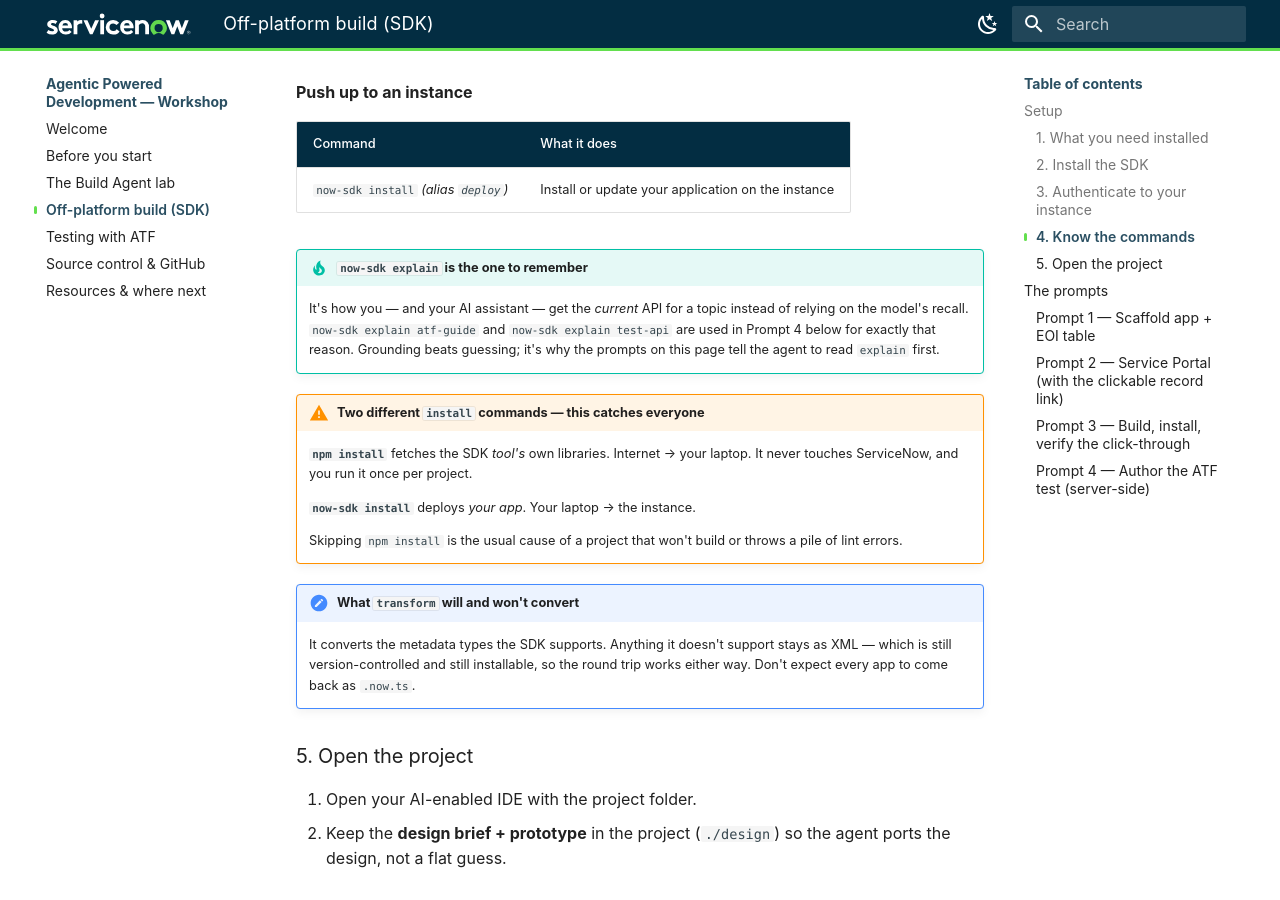
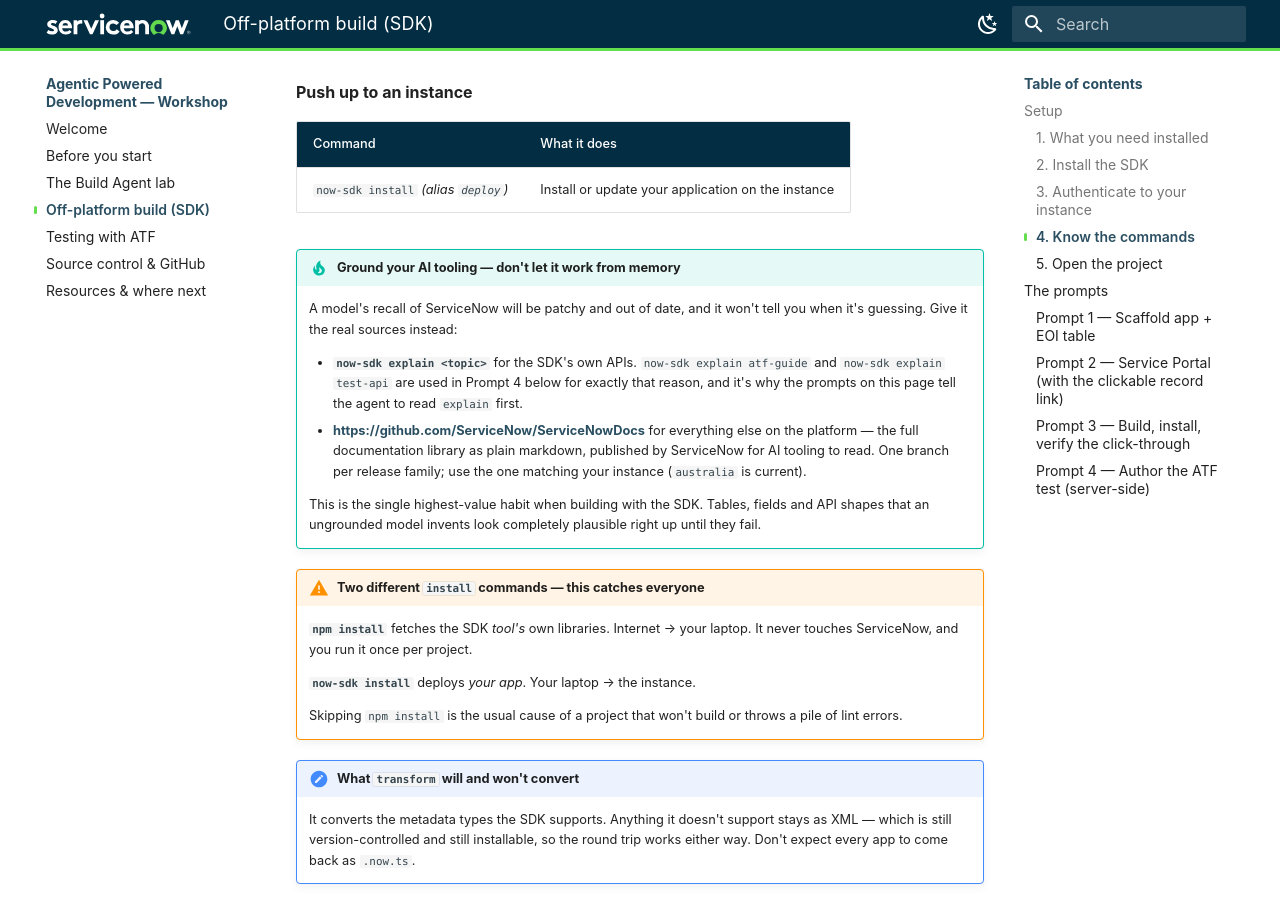
Before and after one commit to susylou/agentic-dev-workshop, an MkDocs documentation site: the page built from docs/track-b-sdk-devin.md, in a window 1280 px wide and 900 px high, scrolled down 2589 px. Built offline with MkDocs 1.6.1 and Material for MkDocs 9.7.7, drawn with Linux system fonts in a browser that asks for light colours.

Commit message:
Add ServiceNowDocs markdown repo as the grounding source for AI tooling
Linked from Resources and Before you start; the SDK page's explain tip is
reworked to cover both sources - now-sdk explain for the SDK's own APIs,
the docs repo for the rest of the platform.

```diff
--- a/docs/track-b-sdk-devin.md
+++ b/docs/track-b-sdk-devin.md
@@ -101,12 +101,21 @@
 |---|---|
 | `now-sdk install` *(alias `deploy`)* | Install or update your application on the instance |
 
-!!! tip "`now-sdk explain` is the one to remember"
-    It's how you — and your AI assistant — get the *current* API for a topic instead of
-    relying on the model's recall. `now-sdk explain atf-guide` and
-    `now-sdk explain test-api` are used in Prompt 4 below for exactly that reason.
-    Grounding beats guessing; it's why the prompts on this page tell the agent to read
-    `explain` first.
+!!! tip "Ground your AI tooling — don't let it work from memory"
+    A model's recall of ServiceNow will be patchy and out of date, and it won't tell you
+    when it's guessing. Give it the real sources instead:
+
+    - **`now-sdk explain <topic>`** for the SDK's own APIs. `now-sdk explain atf-guide`
+      and `now-sdk explain test-api` are used in Prompt 4 below for exactly that reason,
+      and it's why the prompts on this page tell the agent to read `explain` first.
+    - **<https://github.com/ServiceNow/ServiceNowDocs>** for everything else on the
+      platform — the full documentation library as plain markdown, published by
+      ServiceNow for AI tooling to read. One branch per release family; use the one
+      matching your instance (`australia` is current).
+
+    This is the single highest-value habit when building with the SDK. Tables, fields
+    and API shapes that an ungrounded model invents look completely plausible right up
+    until they fail.
 
 !!! warning "Two different `install` commands — this catches everyone"
     **`npm install`** fetches the SDK *tool's* own libraries. Internet → your laptop.
```
Also changed, not shown: docs/before-you-start.md (+2 -0 lines), docs/resources.md (+5 -0 lines).
